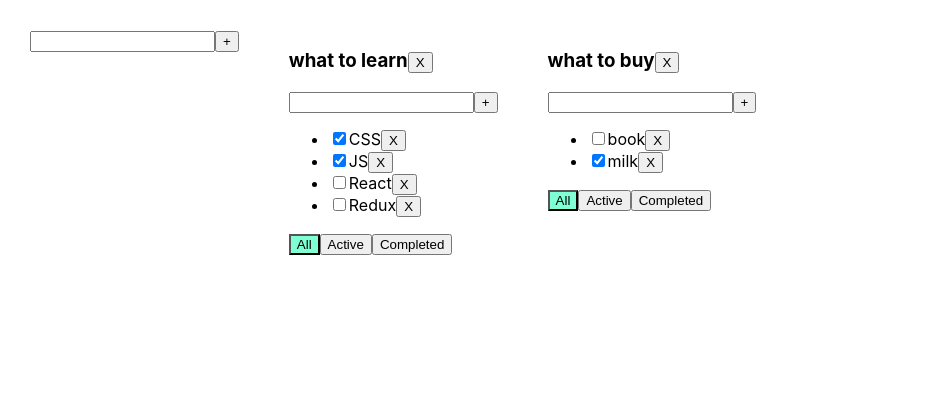
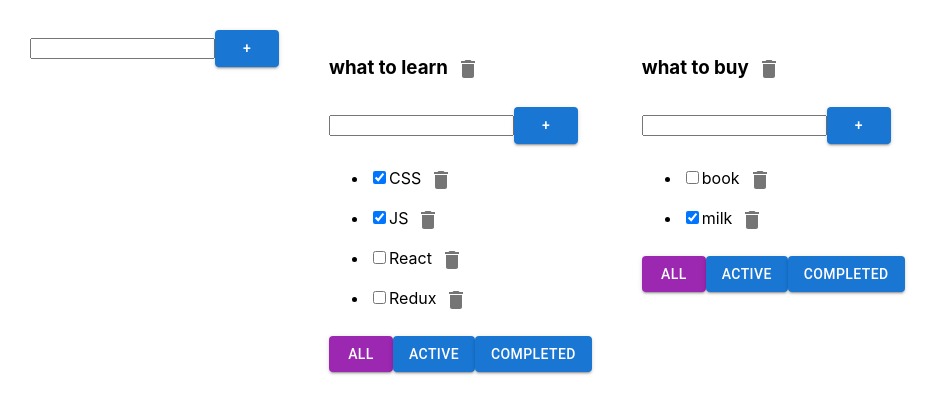
Before and after one commit to Kat10-4/my-todolist, a React (Create React App) app: page / in a window 1280 px wide. Shown: the top 414 px of the page, without its empty margins (0-939 px from the left). Built offline with nearby package versions, Linux system fonts and the light colour scheme.

Commit message:
add MUI-buttons

```diff
--- a/src/components/AddItemForm/AddItemForm.tsx
+++ b/src/components/AddItemForm/AddItemForm.tsx
@@ -1,8 +1,7 @@
-// @flow
 import * as React from 'react';
 import {Input} from '../Input/Input';
-import {Button} from '../Button/Button';
 import {ChangeEvent, KeyboardEvent, useState} from 'react';
+import {Button} from '@mui/material';
 
 type Props = {
     addItem: (newItemTitle: string) => void
@@ -44,7 +43,10 @@ export const AddItemForm = ({addItem}: Props) => {
                    onKeyUp={onKeyUpHandler}
                    className={error ? 'error' : ''}
                    error={error}/>
-            <Button title="+" onClick={addItemHandler}/>
+            <Button onClick={addItemHandler}
+                variant={'contained'}
+                color={'primary'}
+            >+</Button>
             {error && <div className={'error-message'}>{error}</div>}
         </div>
     );
--- a/src/components/ToDoList/ToDoList.tsx
+++ b/src/components/ToDoList/ToDoList.tsx
@@ -23,7 +23,7 @@ export type ButtonType = {
     id: string
     title: string
     onClickHandler: () => void
-    className: string
+    color: 'secondary' | 'primary' | 'inherit' | 'success' | 'error' | 'info' | 'warning'
 }
 
 export function ToDoList({
@@ -45,17 +45,17 @@ export function ToDoList({
             id: v1(),
             title: 'All',
             onClickHandler: () => changeFilter('all', toDoListId),
-            className: filter === 'all' ? 'active-filter' : ''
+            color: filter === 'all' ? 'secondary' : 'primary'
         }, {
             id: v1(),
             title: 'Active',
             onClickHandler: () => changeFilter('active', toDoListId),
-            className: filter === 'active' ? 'active-filter' : ''
+            color: filter === 'active' ? 'secondary' : 'primary'
         }, {
             id: v1(),
             title: 'Completed',
             onClickHandler: () => changeFilter('completed', toDoListId),
-            className: filter === 'completed' ? 'active-filter' : ''
+            color: filter === 'completed' ? 'secondary' : 'primary'
         }
     ]
 
--- a/src/components/ToDoList/ToDoListBody.tsx
+++ b/src/components/ToDoList/ToDoListBody.tsx
@@ -1,9 +1,10 @@
 import {AddItemForm} from '../AddItemForm/AddItemForm';
 import React, {ChangeEvent} from 'react';
 import {TaskType} from '../../App';
-import {Button} from '../Button/Button';
 import {EditableSpan} from '../EditableSpan/EditableSpan';
 import {ButtonType} from './ToDoList';
+import {Button, IconButton} from '@mui/material';
+import {Delete} from '@mui/icons-material';
 
 
 type ToDoListBodyProps = {
@@ -27,7 +28,10 @@ export const ToDoListBody = ({
                              }: ToDoListBodyProps) => {
 
     const filterButtons = buttonData.map(el => {
-        return <Button key={el.id} title={el.title} onClick={el.onClickHandler} className={el.className}/>
+        return <Button key={el.id}
+                       variant={'contained'}
+                       onClick={el.onClickHandler}
+                       color={el.color}>{el.title}</Button>
     })
 
     const tasksList = filterTasks().map(t => {
@@ -42,7 +46,10 @@ export const ToDoListBody = ({
                            onChange={onChangeHandler}/>
                     <EditableSpan oldTitle={t.title}
                                   onClick={(updatedTitle) => updateTaskTitleHandler(t.id, updatedTitle)}/>
-                    <Button title="X" onClick={onRemoveHandler}/>
+                    <IconButton aria-label="delete"
+                                onClick={onRemoveHandler}>
+                        <Delete/>
+                    </IconButton>
                 </li>)
         }
     )
--- a/src/components/ToDoList/ToDoListHeader.tsx
+++ b/src/components/ToDoList/ToDoListHeader.tsx
@@ -1,5 +1,8 @@
 import {EditableSpan} from '../EditableSpan/EditableSpan';
 import React from 'react';
+import {IconButton} from '@mui/material';
+import {Delete} from '@mui/icons-material';
+
 
 
 type ToDoListHeaderProps = {
@@ -13,7 +16,10 @@ export const ToDoListHeader = ({toDoListTitle, updateToDoListTitle, removeToDoLi
             <EditableSpan
                 oldTitle={toDoListTitle}
                 onClick={(updatedTitle) => updateToDoListTitle(updatedTitle)}/>
-            <button onClick={removeToDoList}>X</button>
+            <IconButton aria-label="delete"
+                        onClick={removeToDoList}>
+                <Delete/>
+            </IconButton>
         </h3>
     );
 };
```
